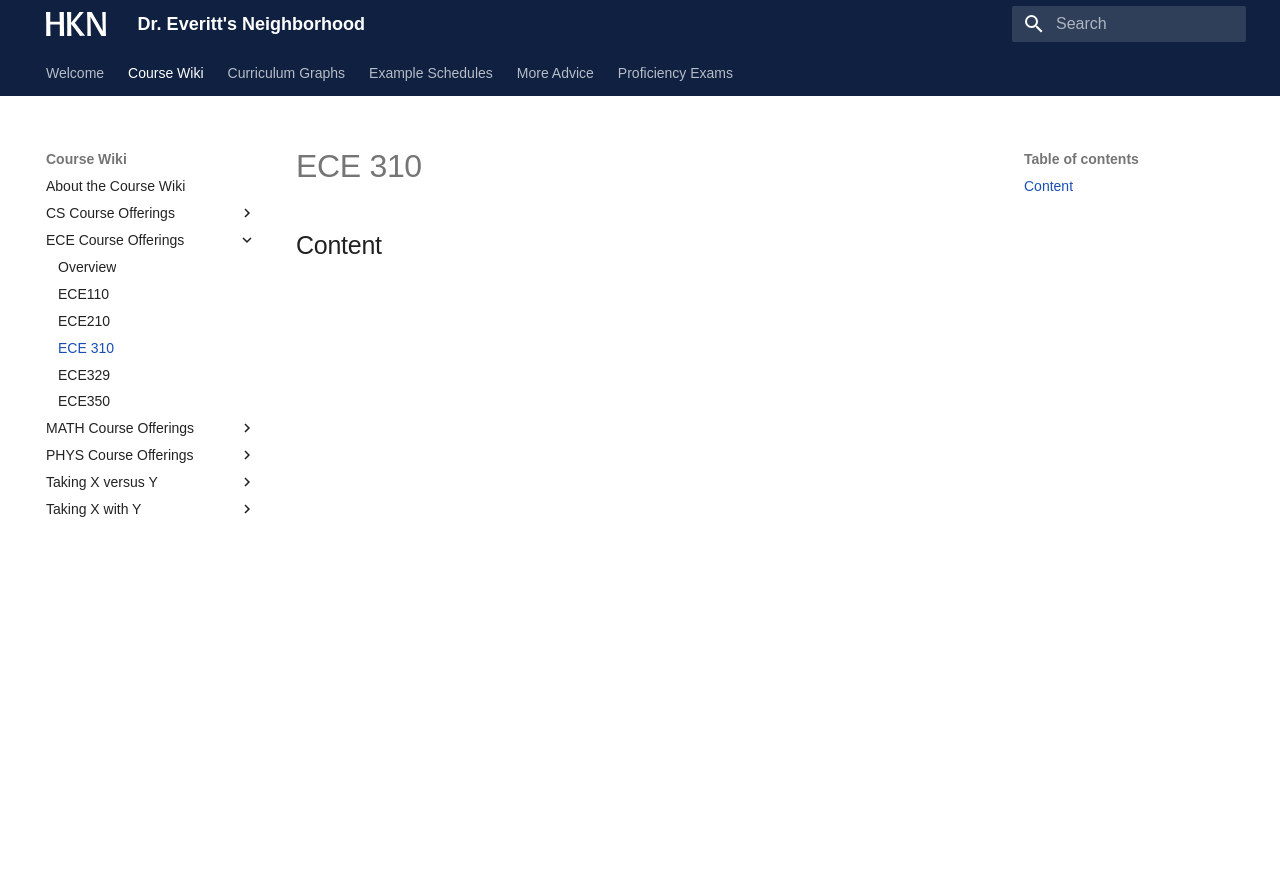
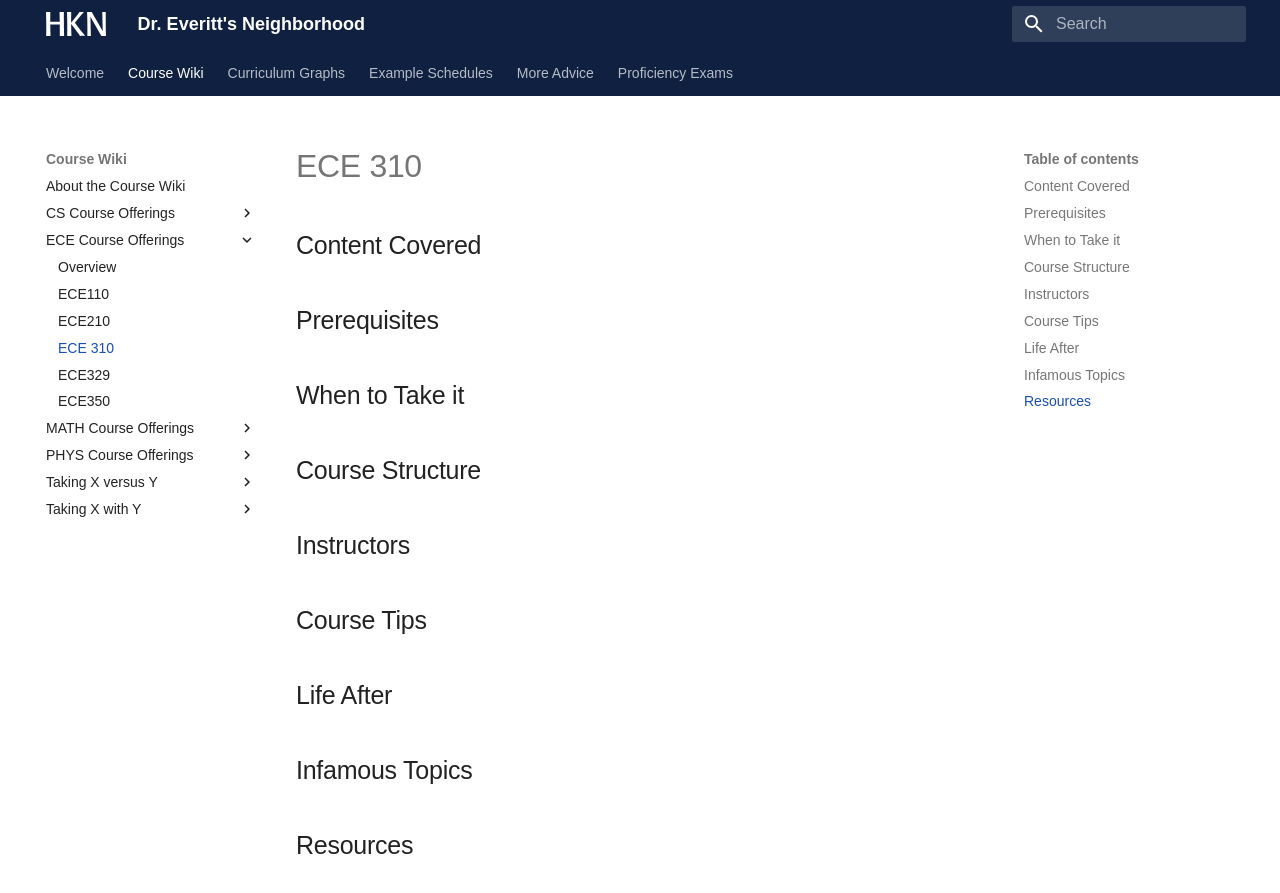
Before and after one commit to hkn-alpha/wiki, an MkDocs documentation site: the page built from docs/Course Wiki/ECE Course Offerings/ECE310.md, in a window 1280 px wide. Shown: the top 893 px of the page. Built offline with MkDocs 1.6.1 and Material for MkDocs 9.7.7, drawn with Linux system fonts in a browser that asks for light colours; some web fonts are replaced.

Commit message:
All chapters and title

```diff
--- a/docs/Course Wiki/ECE Course Offerings/ECE310.md
+++ b/docs/Course Wiki/ECE Course Offerings/ECE310.md
@@ -1,2 +1,19 @@
 # ECE 310
-## Content
+
+## Content Covered
+
+## Prerequisites
+
+## When to Take it
+
+## Course Structure
+
+## Instructors
+
+## Course Tips
+
+## Life After
+
+## Infamous Topics
+
+## Resources
```
